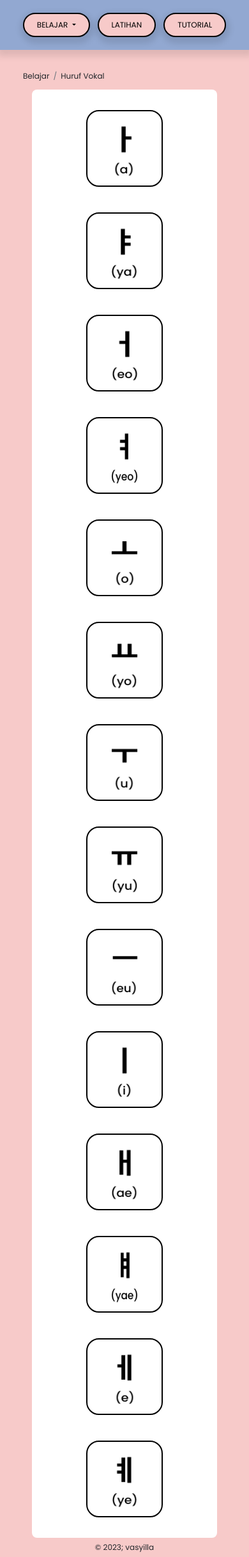
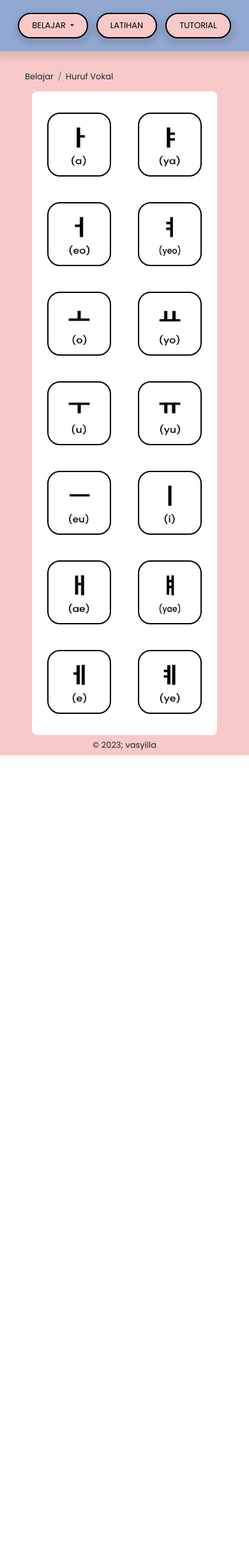
Before and after one commit to vasyillakafy/web-paint-hangul, a Flask app: page /huruf-vokal in a window 390 px wide. Shown: the whole page at 64% size. After the commit the page ends 1181 px from the top, so only its background shows below. Run offline with Flask 3, Linux system fonts and the light colour scheme.

Commit message:
fixing UI

```diff
--- a/app.py
+++ b/app.py
@@ -28,7 +28,7 @@ class_labels = ['A', 'Ae',
 
 @app.route("/")
 def main():
-    return render_template('tutorial.html')
+    return render_template('index.html')
 
 @app.route('/latihan')
 def tutorial():
--- a/static/css/global.css
+++ b/static/css/global.css
@@ -24,6 +24,15 @@
     width: 180px;
     padding: 12px;
     border-radius: 50px;
+  }
+
+  .button1:hover,
+  .button1:focus {
+    color: #000;
+    background-color: rgb(251, 251, 251);
+    box-shadow: 1px 5px 7px 5px rgba(0,0,0,.1);
+    text-decoration: none;
+    cursor: pointer;
   }
 
 .navbar-float{
@@ -75,6 +84,11 @@
     padding: 12px;
     border-radius: 20px;
     border: 2px solid #000;
+}
+
+.img-silabel{
+    width: 500px;
+    height: auto;
 }
 
 .pv{
@@ -190,20 +204,27 @@ canvas {
 
 @media screen and (max-width: 720px) {
     *{
-        font-size: 12px;
+        font-size: 13px;
     }
     .img-silabel{
         width: 300px;
-        height: 120px;
+        height: auto;
     }
     .modal {
-        padding: 100px 30px 0px 30px;
+        padding: 150px 10px 0px 10px;
     }
     .modal-header-img{
         width: 30%;
     }
     .close {
         font-size: 20px;
+    }
+    .card1{
+        width: 100px;
+        height: 100px;
+    }
+    .pv{
+        padding: 12px 30px;
     }
 }
 
@@ -214,6 +235,10 @@ canvas {
     .modal-header-img{
         width: 30%;
     }
+    .img-silabel{
+        width: 300px;
+        height: auto;
+    }
 }
 
 @media screen and (min-width: 900px) and (max-width: 1120px) {
@@ -222,6 +247,10 @@ canvas {
     }
     .modal-header-img{
         width: 30%;
+    }
+    .img-silabel{
+        width: 300px;
+        height: auto;
     }
 }
 
--- a/templates/huruf-vokal.html
+++ b/templates/huruf-vokal.html
@@ -42,50 +42,52 @@
   <!-- konten -->
   <div class="card-container p-3">
     <div class="row">
-      <div class="col center">
+      <div class="col-md-3 col-sm-6 col-6 center">
         <img src="{{ url_for('static', filename='assets/vokal/a.png') }}" alt="" class="card1 pv" onclick="openModal('a', 'modalv')">
       </div>
-      <div class="col center">
+      <div class="col-md-3 col-sm-6 col-6 center">
         <img src="{{ url_for('static', filename='assets/vokal/ya.png') }}" alt="" class="card1 pv" onclick="openModal('ya', 'modalv')">
       </div>
-      <div class="col center">
+      <div class="col-md-3 col-sm-6 col-6 center">
         <img src="{{ url_for('static', filename='assets/vokal/eo.png') }}" alt="" class="card1 pv" onclick="openModal('eo', 'modalv')">
       </div>
-      <div class="col center">
+      <div class="col-md-3 col-sm-6 col-6 center">
         <img src="{{ url_for('static', filename='assets/vokal/yeo.png') }}" alt="" class="card1 pv" onclick="openModal('yeo', 'modalv')">
-      </div>
-      <div class="col center">
-        <img src="{{ url_for('static', filename='assets/vokal/o.png') }}" alt="" class="card1 pv" onclick="openModal('o', 'modalv')">
       </div>
     </div>
     <div class="row">
-      <div class="col center">
+      <div class="col-md-3 col-sm-6 col-6 center">
+        <img src="{{ url_for('static', filename='assets/vokal/o.png') }}" alt="" class="card1 pv" onclick="openModal('o', 'modalv')">
+      </div>
+      <div class="col-md-3 col-sm-6 col-6 center">
         <img src="{{ url_for('static', filename='assets/vokal/yo.png') }}" alt="" class="card1 pv" onclick="openModal('yo', 'modalv')">
       </div>
-      <div class="col center">
+      <div class="col-md-3 col-sm-6 col-6 center">
         <img src="{{ url_for('static', filename='assets/vokal/u.png') }}" alt="" class="card1 pv" onclick="openModal('u', 'modalv')">
       </div>
-      <div class="col center">
+      <div class="col-md-3 col-sm-6 col-6 center">
         <img src="{{ url_for('static', filename='assets/vokal/yu.png') }}" alt="" class="card1 pv" onclick="openModal('yu', 'modalv')">
-      </div>
-      <div class="col center">
-        <img src="{{ url_for('static', filename='assets/vokal/eu.png') }}" alt="" class="card1 pv" onclick="openModal('eu', 'modalv')">
-      </div>
-      <div class="col center">
-        <img src="{{ url_for('static', filename='assets/vokal/i.png') }}" alt="" class="card1 pv" onclick="openModal('i', 'modalv')">
       </div>
     </div>
     <div class="row">
-      <div class="col center">
+      <div class="col-md-3 col-sm-6 col-6 center">
+        <img src="{{ url_for('static', filename='assets/vokal/eu.png') }}" alt="" class="card1 pv" onclick="openModal('eu', 'modalv')">
+      </div>
+      <div class="col-md-3 col-sm-6 col-6 center">
+        <img src="{{ url_for('static', filename='assets/vokal/i.png') }}" alt="" class="card1 pv" onclick="openModal('i', 'modalv')">
+      </div>
+      <div class="col-md-3 col-sm-6 col-6 center">
         <img src="{{ url_for('static', filename='assets/vokal/ae.png') }}" alt="" class="card1 pv" onclick="openModal('ae', 'modalv')">
       </div>
-      <div class="col center">
+      <div class="col-md-3 col-sm-6 col-6 center">
         <img src="{{ url_for('static', filename='assets/vokal/yae.png') }}" alt="" class="card1 pv" onclick="openModal('yae', 'modalv')">
       </div>
-      <div class="col center">
+    </div>
+    <div class="row">
+      <div class="col-md-6 col-sm-6 col-6 center">
         <img src="{{ url_for('static', filename='assets/vokal/e.png') }}" alt="" class="card1 pv" onclick="openModal('e', 'modalv')">
       </div>
-      <div class="col center">
+      <div class="col-md-6 col-sm-6 col-6 center">
         <img src="{{ url_for('static', filename='assets/vokal/ye.png') }}" alt="" class="card1 pv" onclick="openModal('ye', 'modalv')">
       </div>
     </div>
--- a/templates/tutorial.html
+++ b/templates/index.html
@@ -45,7 +45,7 @@
             <div class="card border-dark mb-3 shadow" id="menu_latihan">
               <div class="card-body">
                 <div class="card-header center bg-primary text-white p-3"><h5>MENU LATIHAN</h5></div>
-                <p class="card-text text-danger bold mt-3">Untuk mencoba menu ini, disarankan menggunakan Laptop atau Komputer</p>
+                <p class="card-text text-danger bold mt-3">Untuk mencoba menu ini, diharapkan menggunakan Laptop atau Komputer</p>
                 <p class="card-text">1. Pada navigation bar, pilih menu "LATIHAN"</p>
                 <p class="card-text">2. Arahkan kursor pada canvas hitam. Tulis silabel atau suku kata yang terdiri dari 2 huruf</p>
                 <p class="card-text">3. (1 konsonan + 1 vokal)</p>
```
Also changed, not shown: templates/huruf-konsonan.html (+22 -20 lines), templates/penulisan-silabel.html (+17 -7 lines), 1 other file.
